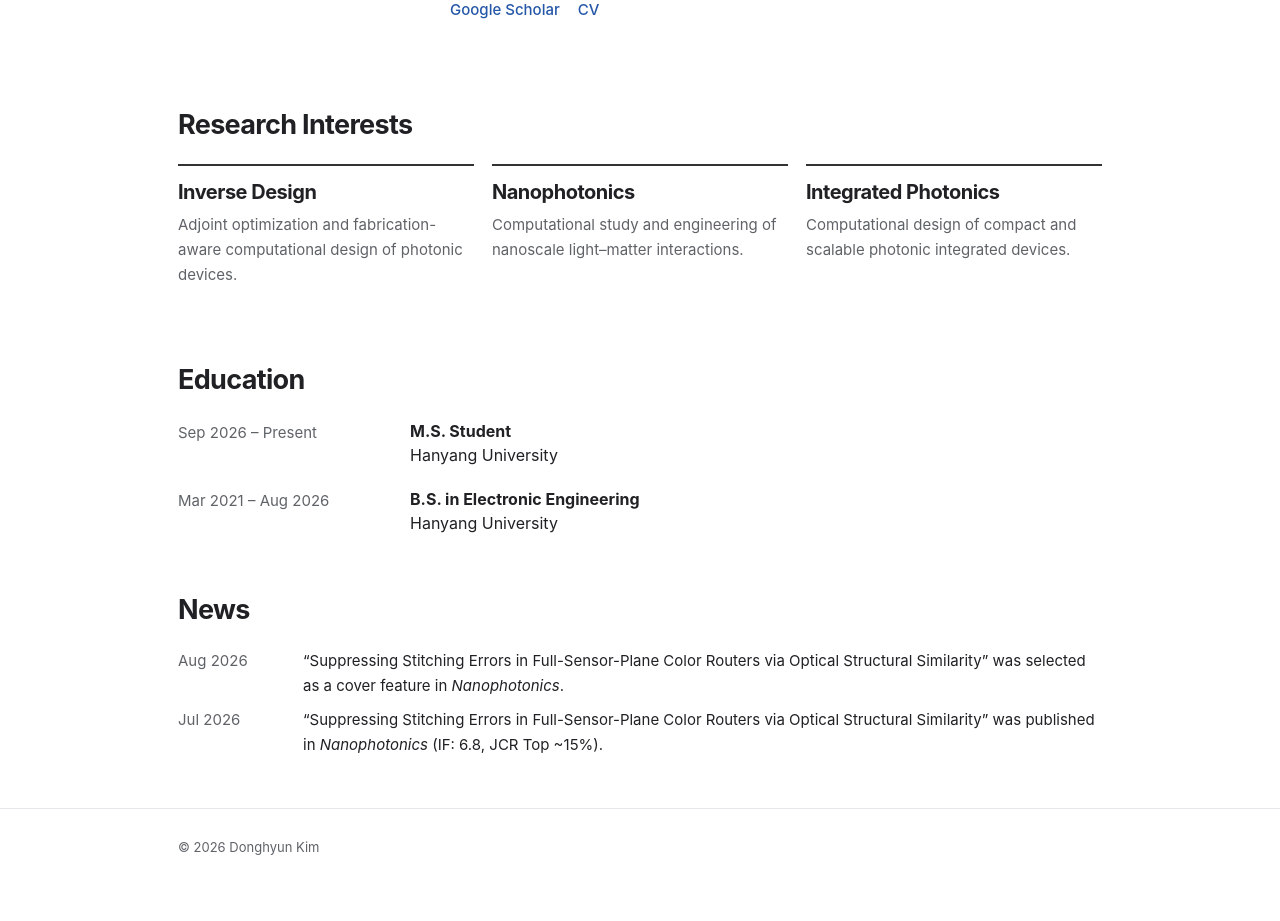
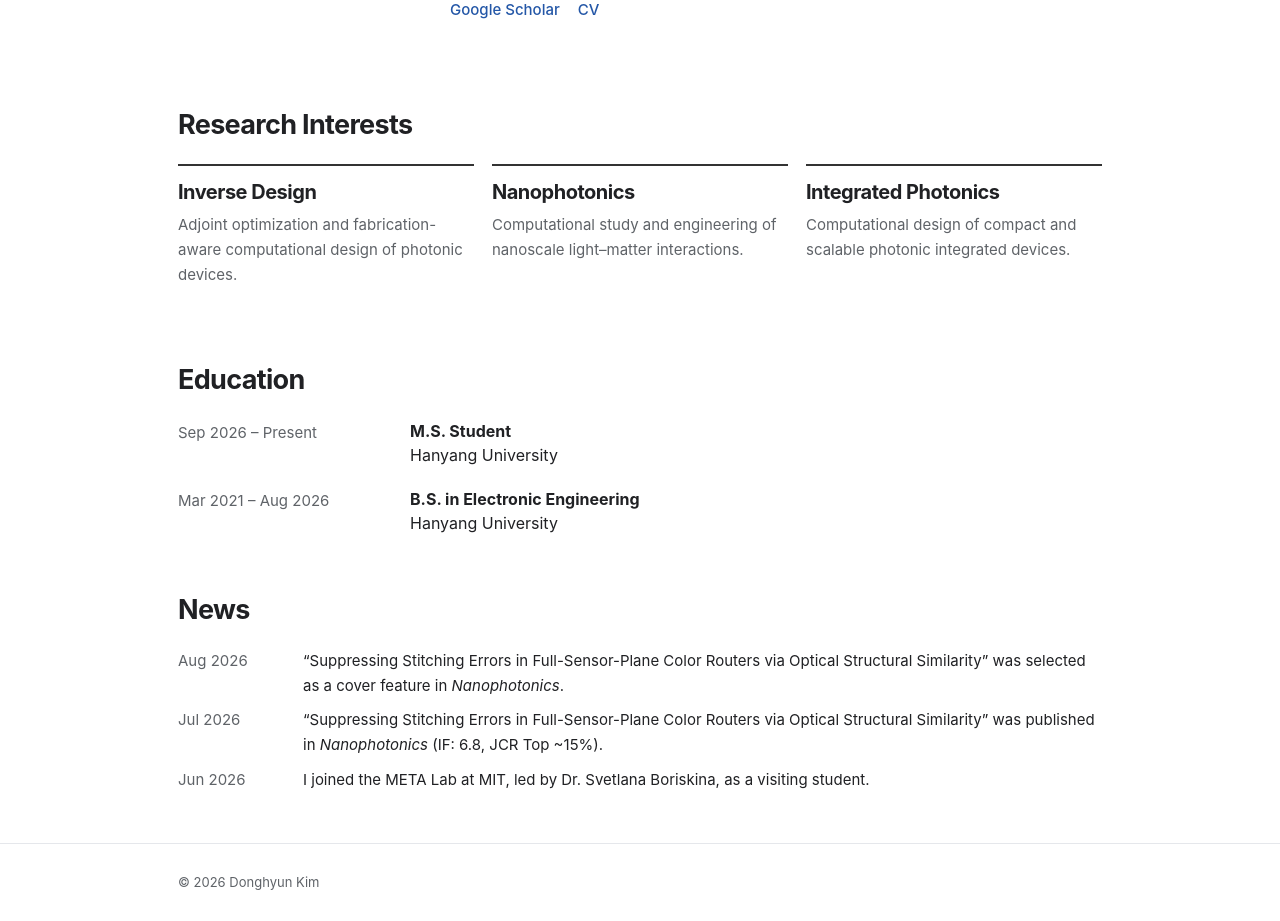
Before and after one commit to dhkim-dhkim-dhkim/dhkim-dhkim-dhkim.github.io, a Jekyll site: the page built from index.md, in a window 1280 px wide, cut to the strip 365-1286 px from the top of the page. Built offline with Jekyll 4.4.1, drawn with Linux system fonts in a browser that asks for light colours; before the commit the page ends 1251 px from its top, so only the background shows below that.

Commit message:
Update index.md

```diff
--- a/index.md
+++ b/index.md
@@ -62,32 +62,38 @@ title:
   <div class="interest-grid">
 
     <div class="interest-card">
+
       <h3>Inverse Design</h3>
 
       <p>
         Adjoint optimization and fabrication-aware
         computational design of photonic devices.
       </p>
+
     </div>
 
 
     <div class="interest-card">
+
       <h3>Nanophotonics</h3>
 
       <p>
         Computational study and engineering of
         nanoscale light–matter interactions.
       </p>
+
     </div>
 
 
     <div class="interest-card">
+
       <h3>Integrated Photonics</h3>
 
       <p>
         Computational design of compact and scalable
         photonic integrated devices.
       </p>
+
     </div>
 
   </div>
@@ -162,4 +168,18 @@ title:
 
   </div>
 
+
+  <div class="news-item">
+
+    <span class="news-date">
+      Jun 2026
+    </span>
+
+    <span>
+      I joined the META Lab at MIT, led by Dr. Svetlana Boriskina,
+      as a visiting student.
+    </span>
+
+  </div>
+
 </section>
```
